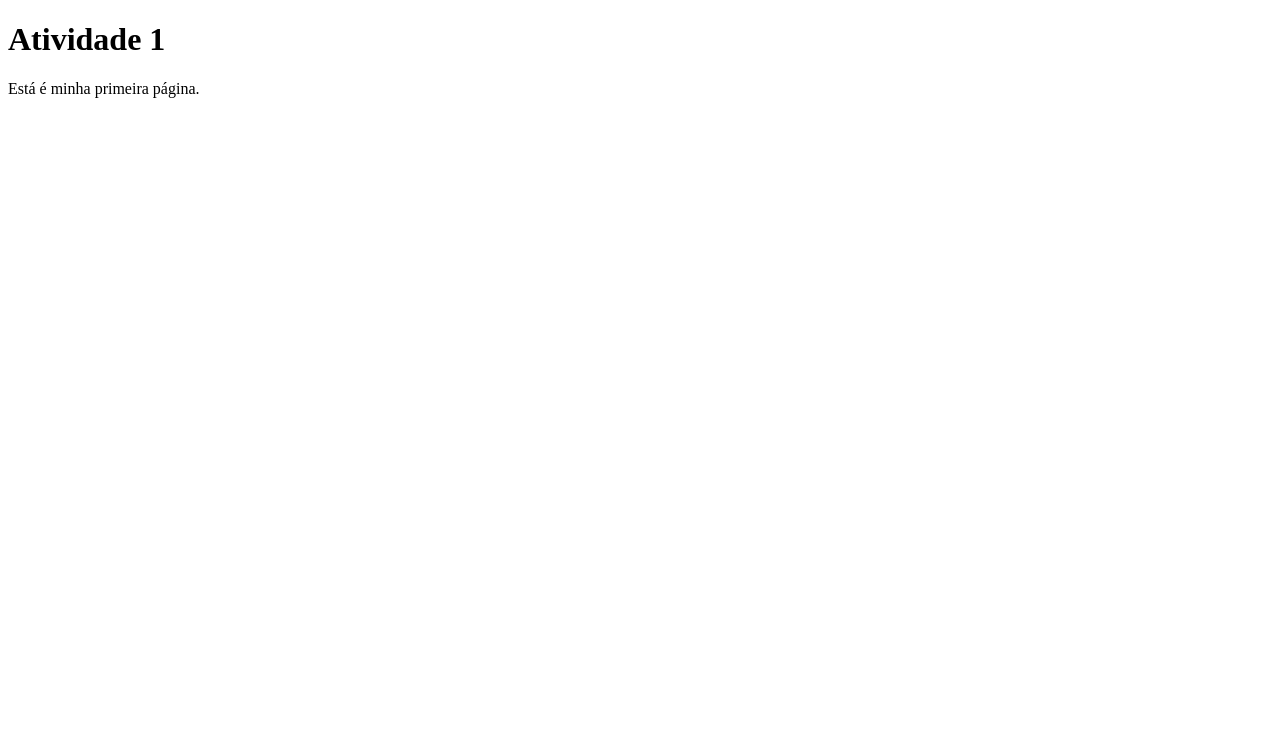
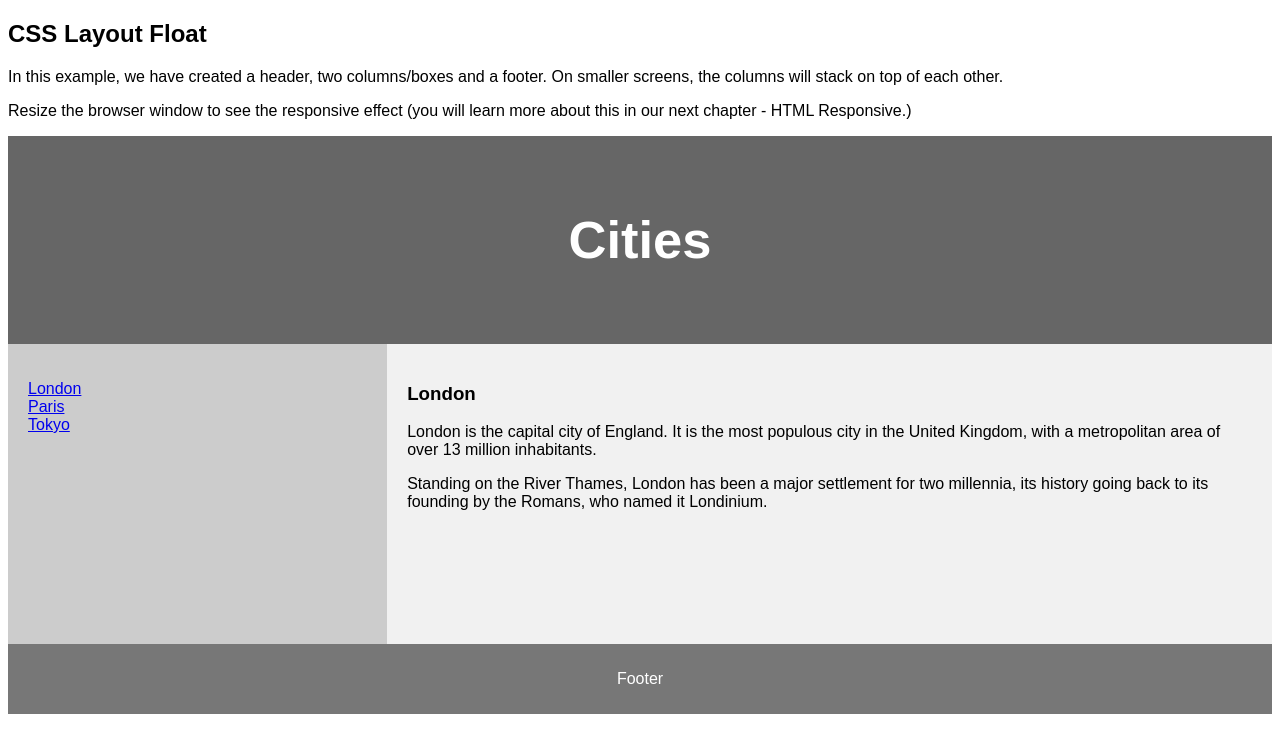
Before and after one commit to paulo2534/paulo2534.github.io, a plain HTML site: page index.html in a window 1280 px wide. Drawn offline with Linux system fonts and the light colour scheme.

Commit message:
Update index.html

```diff
--- a/index.html
+++ b/index.html
@@ -1,12 +1,103 @@
 <!DOCTYPE html>
-<html>
+<html lang="en">
 <head>
-<title>Page Title</title>
+<title>CSS Template</title>
+<meta charset="utf-8">
+<meta name="viewport" content="width=device-width, initial-scale=1">
+<style>
+* {
+  box-sizing: border-box;
+}
+
+body {
+  font-family: Arial, Helvetica, sans-serif;
+}
+
+/* Style the header */
+header {
+  background-color: #666;
+  padding: 30px;
+  text-align: center;
+  font-size: 35px;
+  color: white;
+}
+
+/* Create two columns/boxes that floats next to each other */
+nav {
+  float: left;
+  width: 30%;
+  height: 300px; /* only for demonstration, should be removed */
+  background: #ccc;
+  padding: 20px;
+}
+
+/* Style the list inside the menu */
+nav ul {
+  list-style-type: none;
+  padding: 0;
+}
+
+article {
+  float: left;
+  padding: 20px;
+  width: 70%;
+  background-color: #f1f1f1;
+  height: 300px; /* only for demonstration, should be removed */
+}
+
+/* Clear floats after the columns */
+section::after {
+  content: "";
+  display: table;
+  clear: both;
+}
+
+/* Style the footer */
+footer {
+  background-color: #777;
+  padding: 10px;
+  text-align: center;
+  color: white;
+}
+
+/* Responsive layout - makes the two columns/boxes stack on top of each other instead of next to each other, on small screens */
+@media (max-width: 600px) {
+  nav, article {
+    width: 100%;
+    height: auto;
+  }
+}
+</style>
 </head>
 <body>
 
-<h1>Atividade 1</h1>
-<p>Está é minha primeira página.</p>
+<h2>CSS Layout Float</h2>
+<p>In this example, we have created a header, two columns/boxes and a footer. On smaller screens, the columns will stack on top of each other.</p>
+<p>Resize the browser window to see the responsive effect (you will learn more about this in our next chapter - HTML Responsive.)</p>
+
+<header>
+  <h2>Cities</h2>
+</header>
+
+<section>
+  <nav>
+    <ul>
+      <li><a href="#">London</a></li>
+      <li><a href="#">Paris</a></li>
+      <li><a href="#">Tokyo</a></li>
+    </ul>
+  </nav>
+
+  <article>
+    <h1>London</h1>
+    <p>London is the capital city of England. It is the most populous city in the  United Kingdom, with a metropolitan area of over 13 million inhabitants.</p>
+    <p>Standing on the River Thames, London has been a major settlement for two millennia, its history going back to its founding by the Romans, who named it Londinium.</p>
+  </article>
+</section>
+
+<footer>
+  <p>Footer</p>
+</footer>
 
 </body>
 </html>
```
